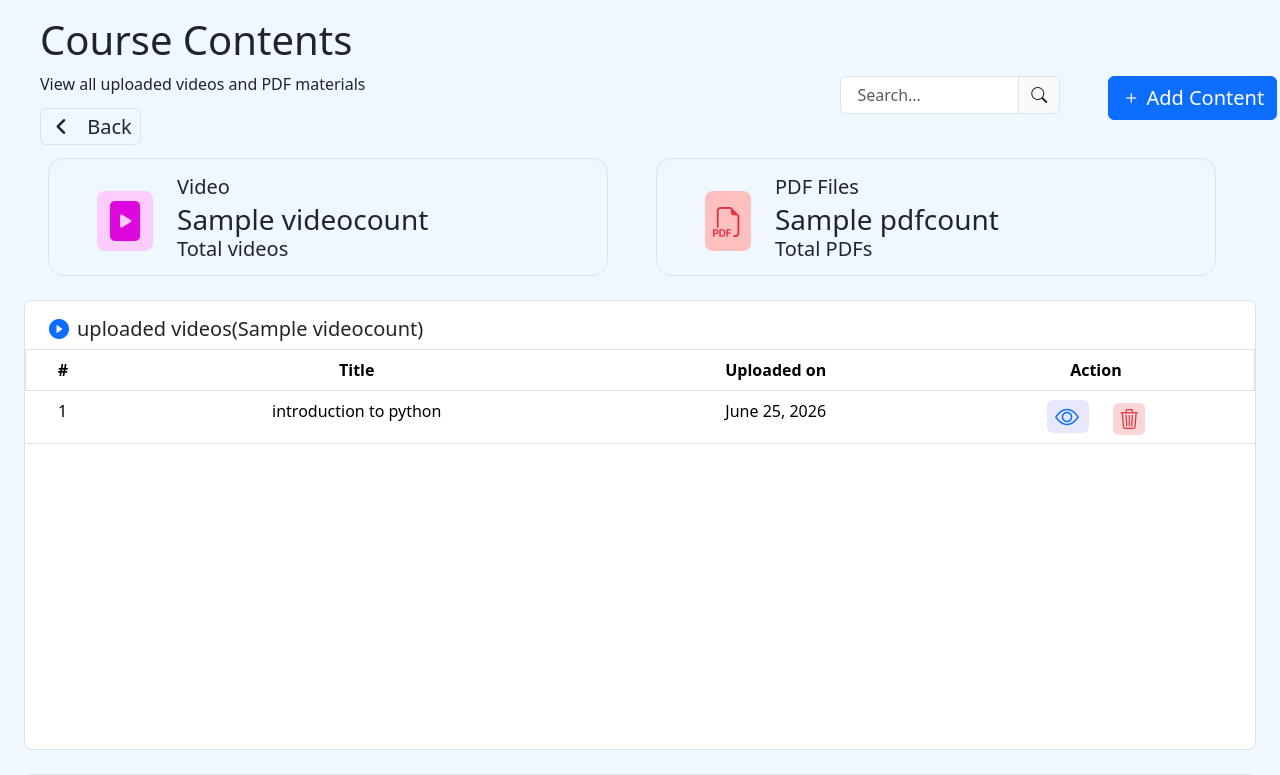
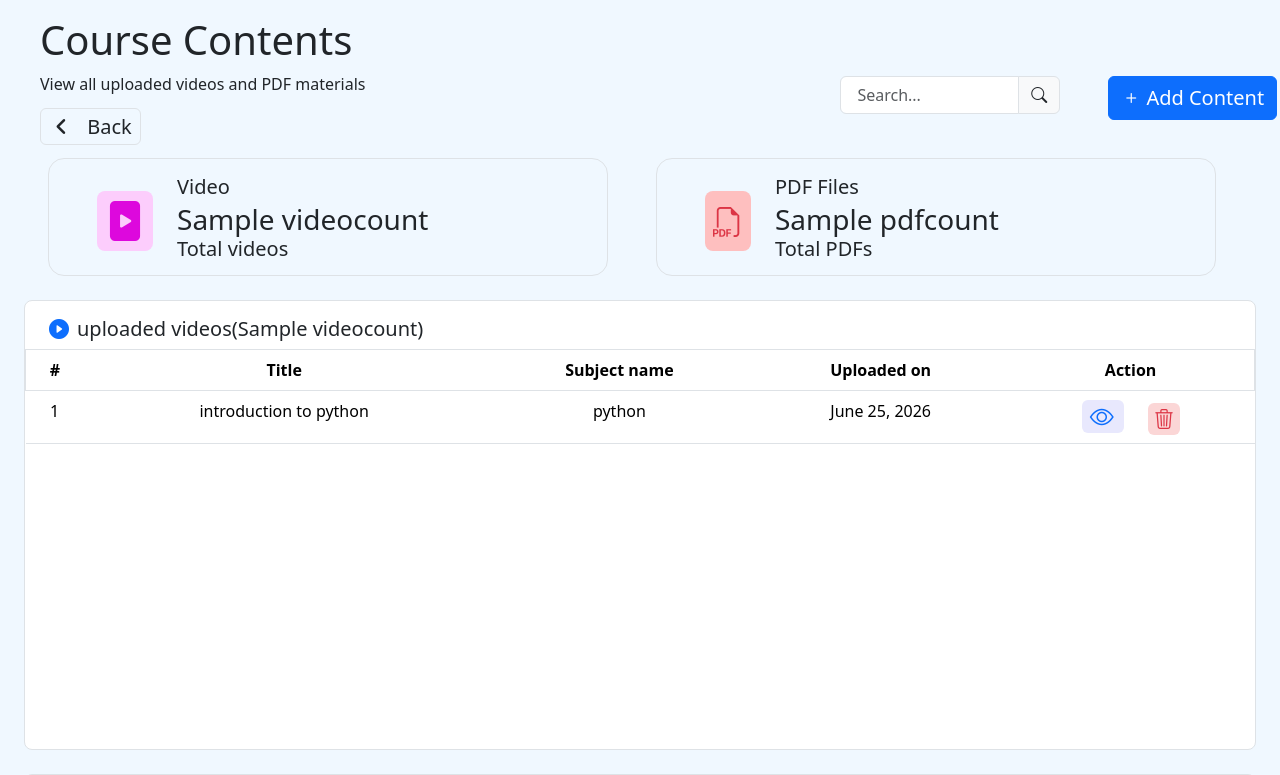
Before and after one commit to dasarimahesh08/Learn-sphere, a Django app: template templates/display_course_content.html in a window 1280 px wide. Shown: the top 775 px of the page. Run offline with Django 5.2, Linux system fonts and the light colour scheme; data comes from the database, SQL or seed files in the repository; both versions use the stored data as it was after the commit; the template is opened without the code that fills it: values that come from a table or form of the project are taken from there, most other values are stand-ins (such as "Sample title", 1, 10 or a date in 2020); some libraries are stand-ins or nearby versions.

Commit message:
added subject name feature

```diff
--- a/templates/display_course_content.html
+++ b/templates/display_course_content.html
@@ -108,6 +108,7 @@
             </div>
         </div>
 
+    <!-- video block starts here -->
         <div class="ms-4 me-4 mt-4 rounded-3 border bg-white">
             <h5 class="ms-4 mt-3">
                 <i class="bi bi-play-circle-fill text-primary me-2"></i>uploaded videos({{ videocount }})
@@ -117,6 +118,7 @@
                     <tr class="border">
                         <th>#</th>
                         <th>Title</th>
+                        <th>Subject name</th>
                         <th>Uploaded on</th>
                         <th>Action</th>
                     </tr>
@@ -126,6 +128,7 @@
                             <tr id="content-{{ vo.id }}">
                                 <td>{{ forloop.counter }}</td>
                                 <td>{{ vo.title }}</td>
+                                <td>{{ vo.course }}</td>
                                 <td>{{ vo.upload_date }}</td>
                                 <td>
                                     <a href="{% url 'view_video' vo.id %}" class="fs-4 text-decoration-none eyebutton
@@ -143,6 +146,7 @@
                 </table>
             </div>
         </div>
+    <!-- video block ends here -->
 
     <!-- delete popup for video File -->
         <div class="pt-4 rounded-2" id="delete-video-popup">
@@ -153,6 +157,8 @@
             <button class="btn btn-danger fs-5 ps-5 pe-5 ms-5 mt-3 mb-4" id="delete-btn">Delete</button>
         </div>
     <!-- delete popup for video ends here -->
+
+    <!-- pdf block starts here -->
         <div class="ms-4 me-4 mt-4 rounded-3 border bg-white">
             <h5 class="ms-4 mt-3">
                 <i class="fa-solid fa-file-pdf text-danger me-2"></i>uploaded PDF Files({{ pdfcount }})
@@ -188,6 +194,7 @@
                 </tbody>
             </table>
         </div>
+    <!-- pdf block ends here -->
     </div>
 
     <script>
```
Also changed, not shown: db.sqlite3. Lines whose indentation alone changed are shown as unchanged.
